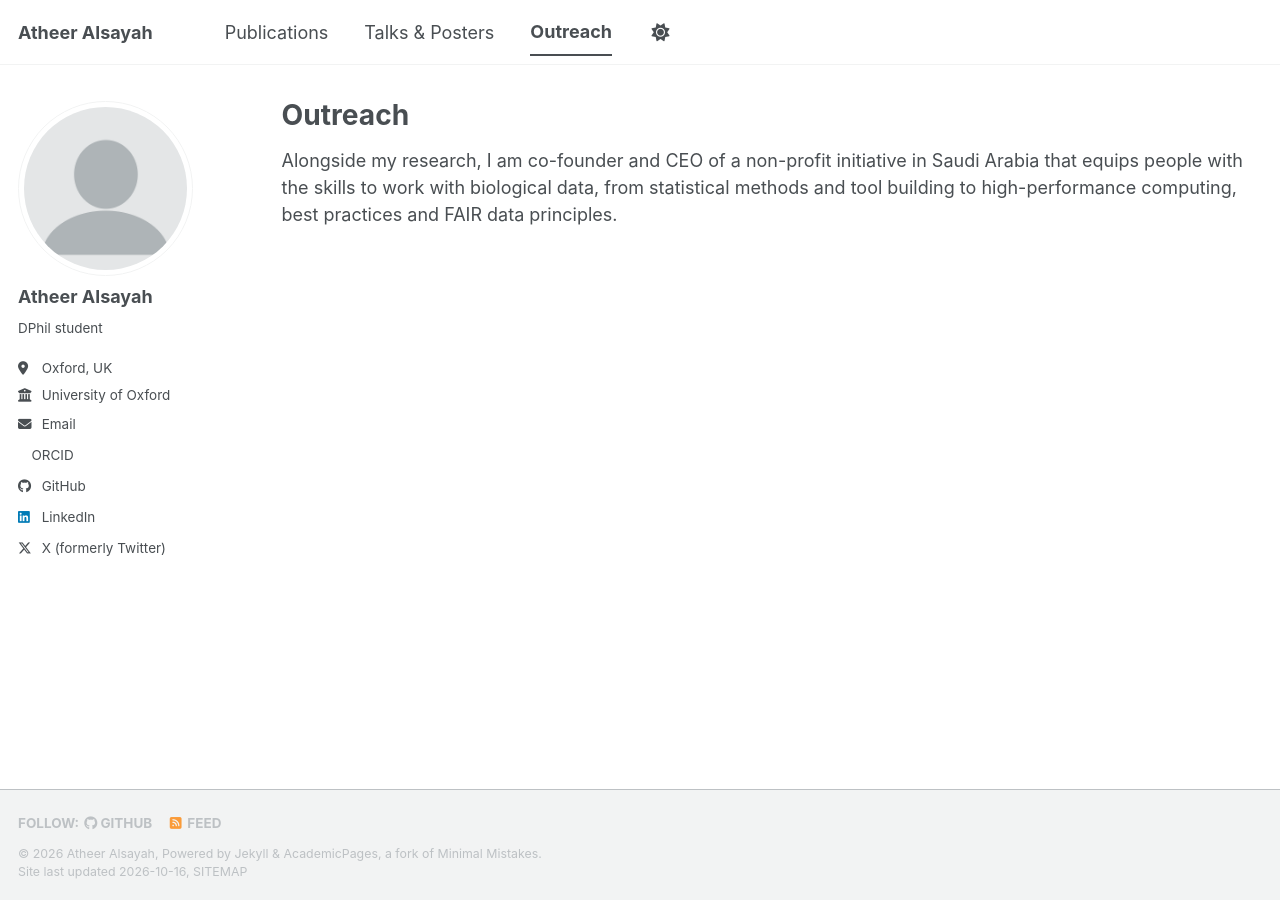
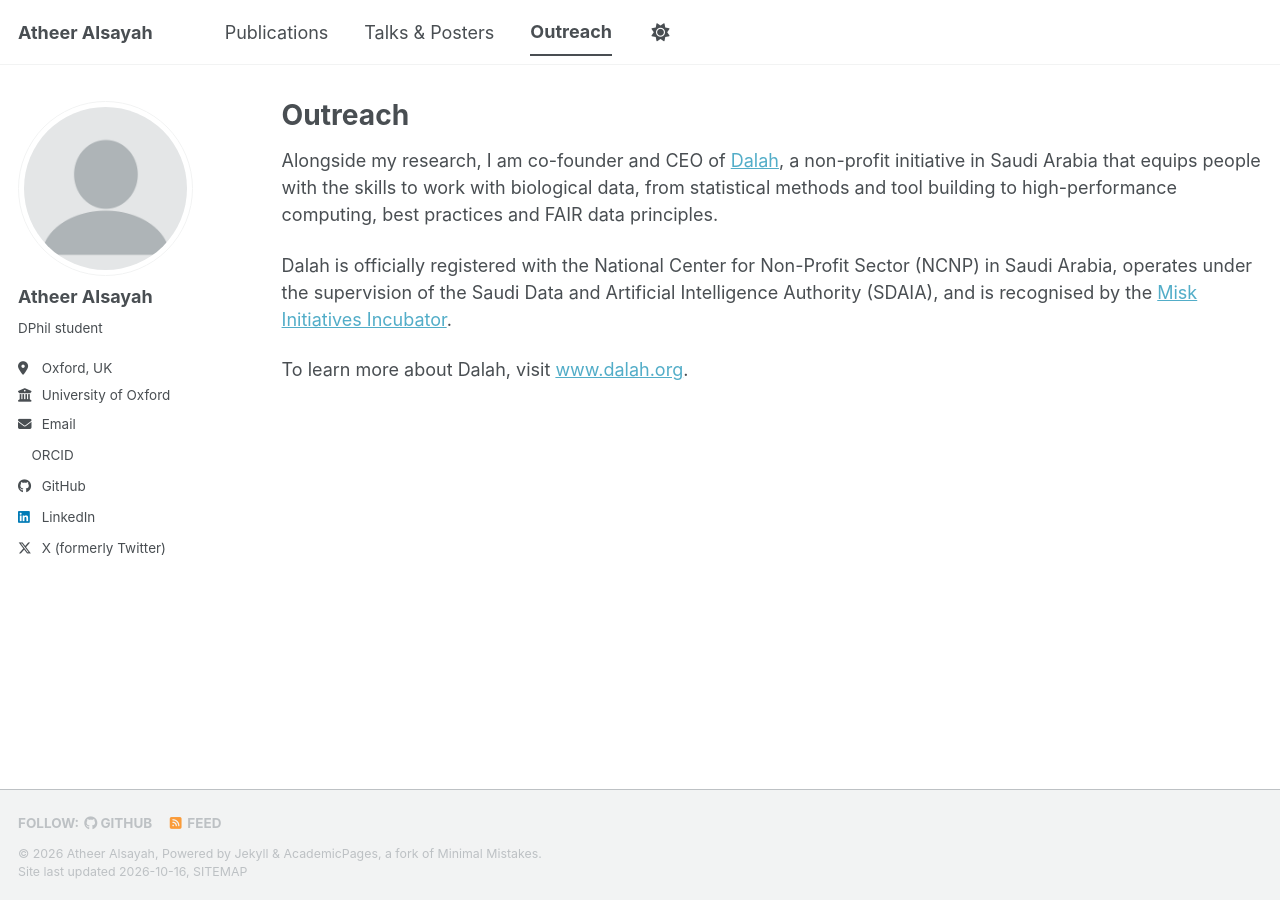
Before and after one commit to AtheerAS/AtheerAS.github.io, a Jekyll site: the page built from _pages/outreach.md, in a window 1280 px wide. Built offline with Jekyll 4.4.1, drawn with Linux system fonts in a browser that asks for light colours; a style sheet for code colours, icons or effects is not loaded.

Commit message:
Update research interests and add Dalah to Outreach
Co-Authored-By: Claude Opus 5.5 <noreply@anthropic.com>
Claude-Session: https://claude.ai/code/session_01NgpaktyVEwL6DkU9CqYLCL

```diff
--- a/_pages/outreach.md
+++ b/_pages/outreach.md
@@ -5,4 +5,8 @@ permalink: /outreach/
 author_profile: true
 ---
 
-Alongside my research, I am co-founder and CEO of a non-profit initiative in Saudi Arabia that equips people with the skills to work with biological data, from statistical methods and tool building to high-performance computing, best practices and FAIR data principles.
+Alongside my research, I am co-founder and CEO of [Dalah](https://www.dalah.org), a non-profit initiative in Saudi Arabia that equips people with the skills to work with biological data, from statistical methods and tool building to high-performance computing, best practices and FAIR data principles.
+
+Dalah is officially registered with the National Center for Non-Profit Sector (NCNP) in Saudi Arabia, operates under the supervision of the Saudi Data and Artificial Intelligence Authority (SDAIA), and is recognised by the [Misk Initiatives Incubator](https://hub.misk.org.sa/programs/community/misk-initiatives-incubator/).
+
+To learn more about Dalah, visit [www.dalah.org](https://www.dalah.org).
```
Also changed, not shown: _pages/about.md (+1 -1 lines).
